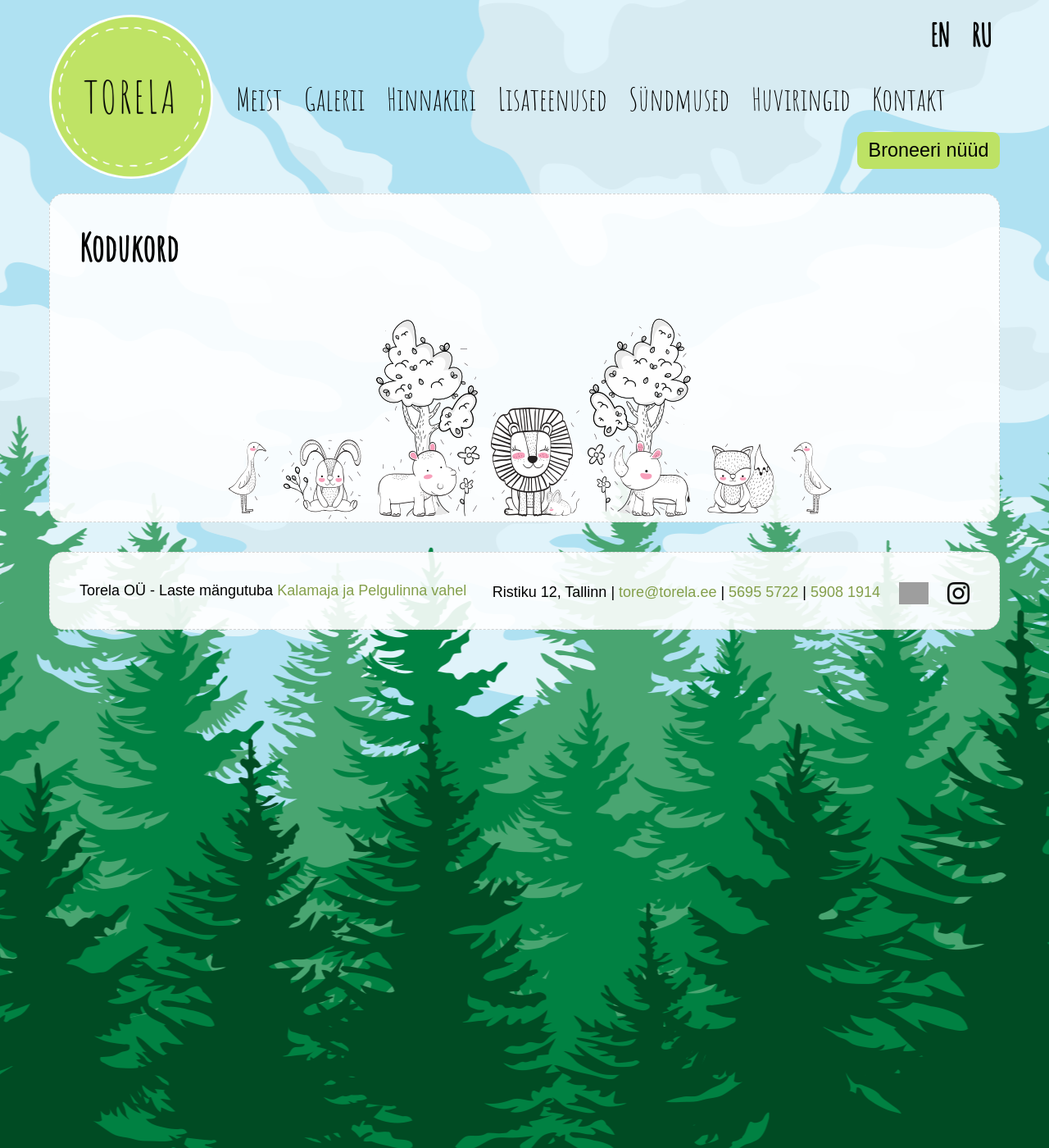
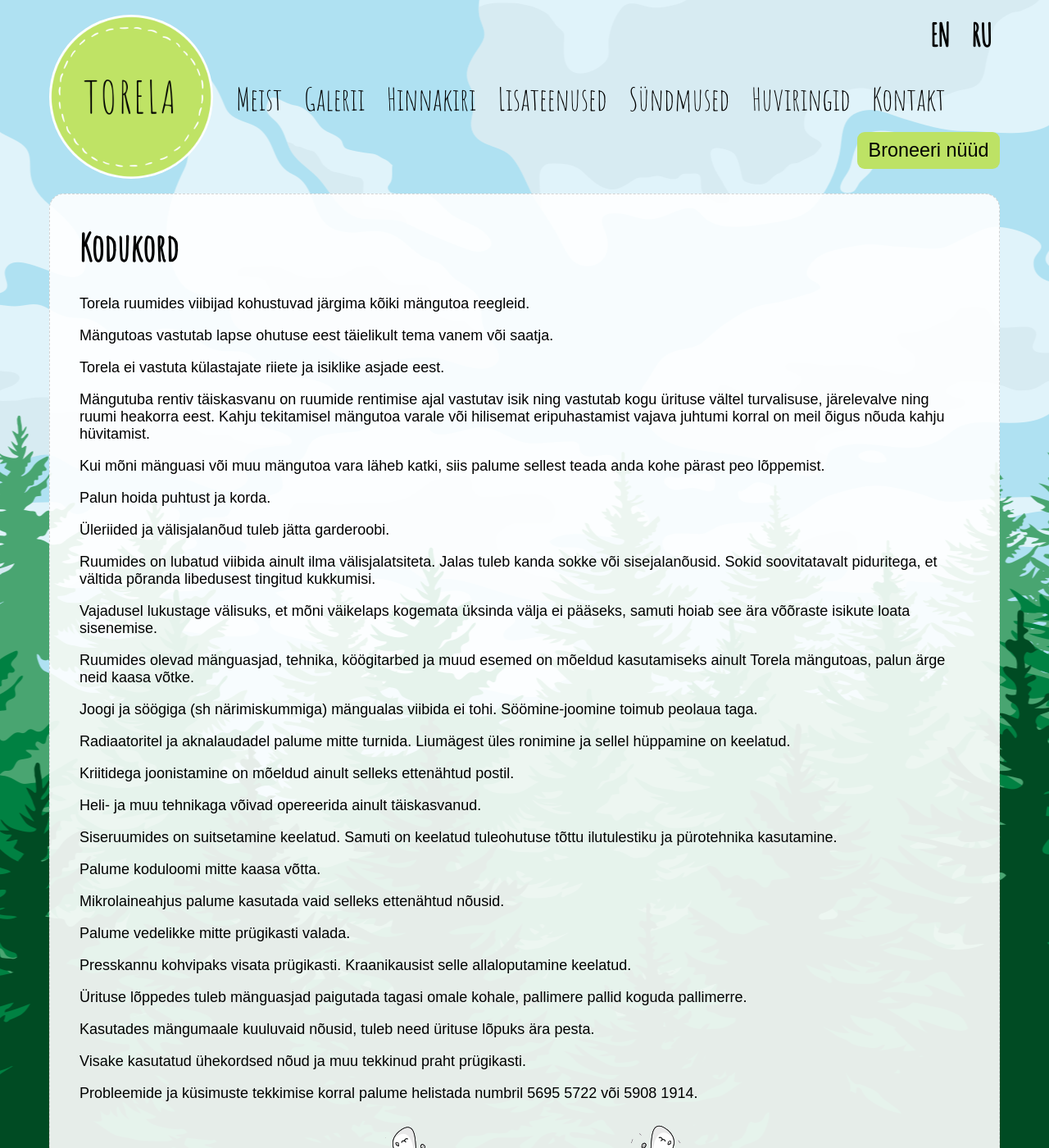
Before and after one commit to mypsik/torela, a Jekyll site: the page built from kodukord/index.md, in a window 1280 px wide and 1400 px high. Shown: the whole window at 82% size. Built offline with Jekyll 4.4.1, drawn with Linux system fonts in a browser that asks for light colours; a script that is not in the unit is left out; grey boxes are pictures that could not be loaded.

Commit message:
Update index.md

```diff
--- a/kodukord/index.md
+++ b/kodukord/index.md
@@ -8,3 +8,51 @@ priority: 1.0
 en: /en/rules/
 ru: /ru/rules/
 ---
+
+Torela ruumides viibijad kohustuvad järgima kõiki mängutoa reegleid.
+
+
+
+Mängutoas vastutab lapse ohutuse eest täielikult tema vanem või saatja.
+
+Torela ei vastuta külastajate riiete ja isiklike asjade eest.
+
+Mängutuba rentiv täiskasvanu on ruumide rentimise ajal vastutav isik ning vastutab kogu ürituse vältel turvalisuse, järelevalve ning ruumi heakorra eest. Kahju tekitamisel mängutoa varale või hilisemat eripuhastamist vajava juhtumi korral on meil õigus nõuda kahju hüvitamist.
+
+Kui mõni mänguasi või muu mängutoa vara läheb katki, siis palume sellest teada anda kohe pärast peo lõppemist.
+
+Palun hoida puhtust ja korda.
+
+Üleriided ja välisjalanõud tuleb jätta garderoobi.
+
+Ruumides on lubatud viibida ainult ilma välisjalatsiteta. Jalas tuleb kanda sokke või sisejalanõusid. Sokid soovitatavalt piduritega, et vältida põranda libedusest tingitud kukkumisi.
+
+Vajadusel lukustage välisuks, et mõni väikelaps kogemata üksinda välja ei pääseks, samuti hoiab see ära võõraste isikute loata sisenemise.
+
+Ruumides olevad mänguasjad, tehnika, köögitarbed ja muud esemed on mõeldud kasutamiseks ainult Torela mängutoas, palun ärge neid kaasa võtke.
+
+Joogi ja söögiga (sh närimiskummiga) mängualas viibida ei tohi. Söömine-joomine toimub peolaua taga.
+
+Radiaatoritel ja aknalaudadel palume mitte turnida. Liumägest üles ronimine ja sellel hüppamine on keelatud.
+
+Kriitidega joonistamine on mõeldud ainult selleks ettenähtud postil.
+
+Heli- ja muu tehnikaga võivad opereerida ainult täiskasvanud.
+
+Siseruumides on suitsetamine keelatud. Samuti on keelatud tuleohutuse tõttu ilutulestiku ja pürotehnika kasutamine.
+
+Palume koduloomi mitte kaasa võtta.
+
+Mikrolaineahjus palume kasutada vaid selleks ettenähtud nõusid.
+
+Palume vedelikke mitte prügikasti valada.
+
+Presskannu kohvipaks visata prügikasti. Kraanikausist selle allaloputamine keelatud.
+
+Ürituse lõppedes tuleb mänguasjad paigutada tagasi omale kohale, pallimere pallid koguda pallimerre.
+
+Kasutades mängumaale kuuluvaid nõusid, tuleb need ürituse lõpuks ära pesta.
+
+Visake kasutatud ühekordsed nõud ja muu tekkinud praht prügikasti.
+
+Probleemide ja küsimuste tekkimise korral palume helistada numbril 5695 5722 või 5908 1914.
```
